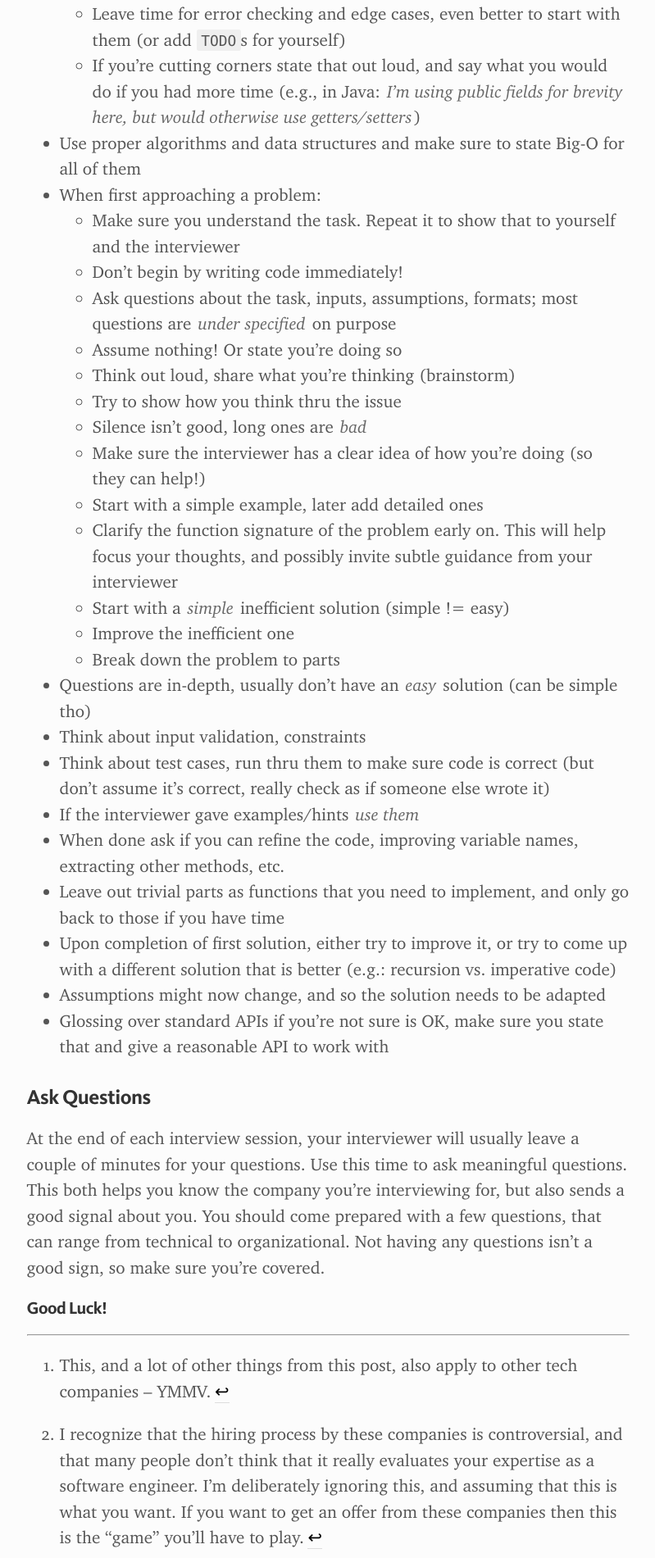
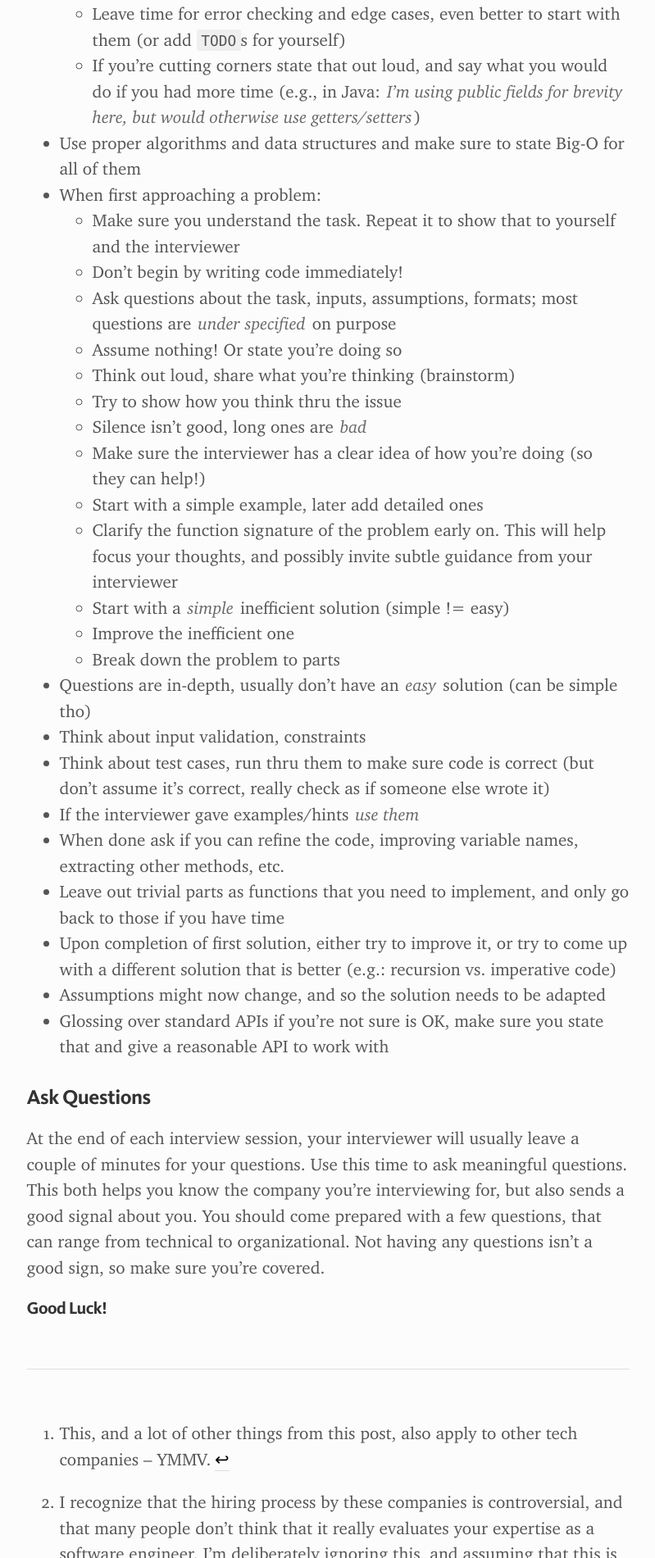
Before and after one commit to orrsella/orrsella.com, a Jekyll site: the page built from _posts/2016-05-14-preparing-for-a-facebook-google-software-engineer-interview.md, in a window 1280 px wide. Shown: the part 4499-6400 px from the top of the page at 82% size, without its empty margins (240-1039 px from the left). Built offline with Jekyll 4.4.1, drawn with Linux system fonts in a browser that asks for light colours.

Commit message:
Fix separator line

```diff
--- a/_sass/post.scss
+++ b/_sass/post.scss
@@ -69,3 +69,10 @@ div + p { margin-top: 1rem; }
 .post-body iframe {
   max-width: 100%;
 }
+
+.post-body hr {
+  border-color: #E0DFE1;
+  border-style: solid;
+  border-width: 1px 0 0 0;
+  margin: 3rem 0;
+}
```
